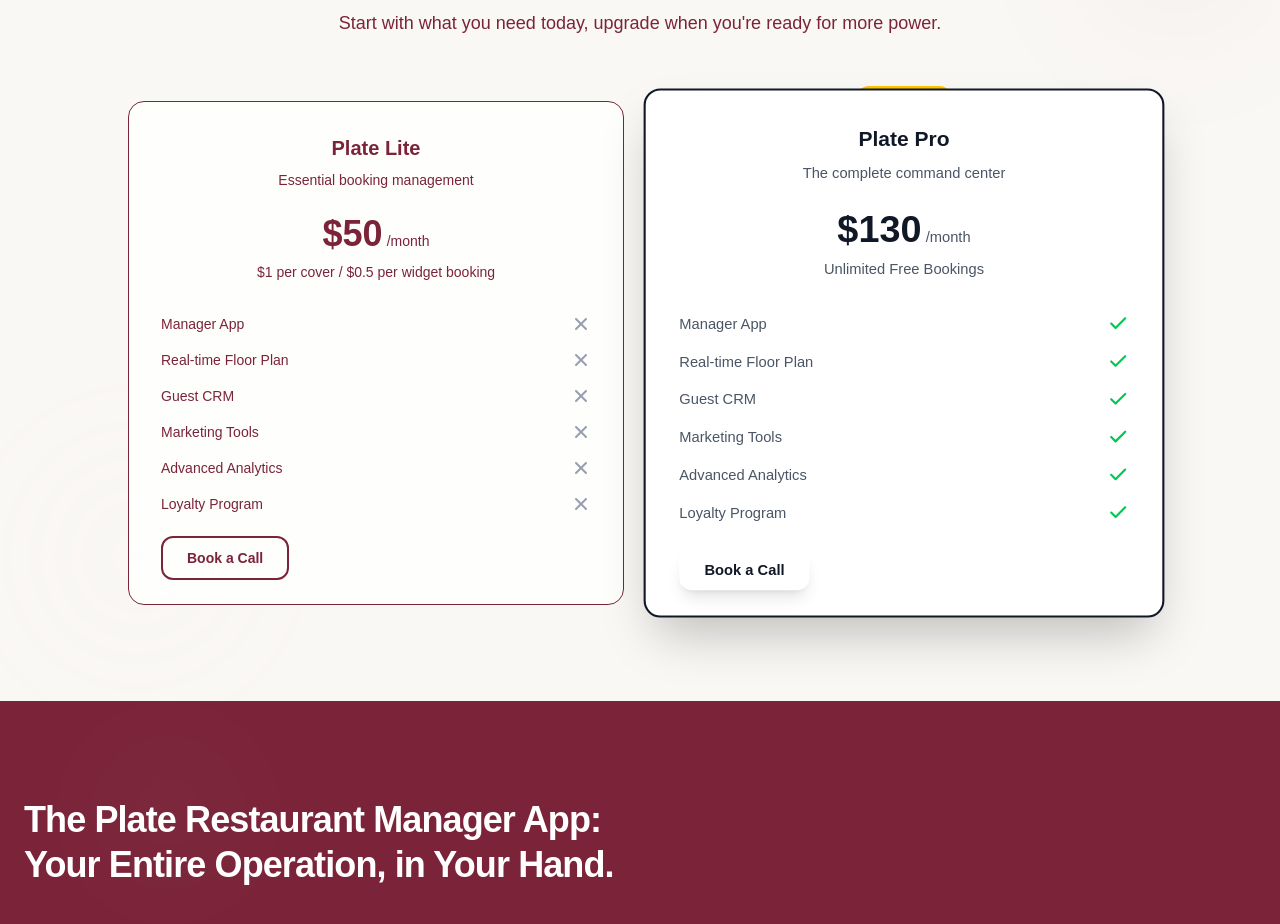
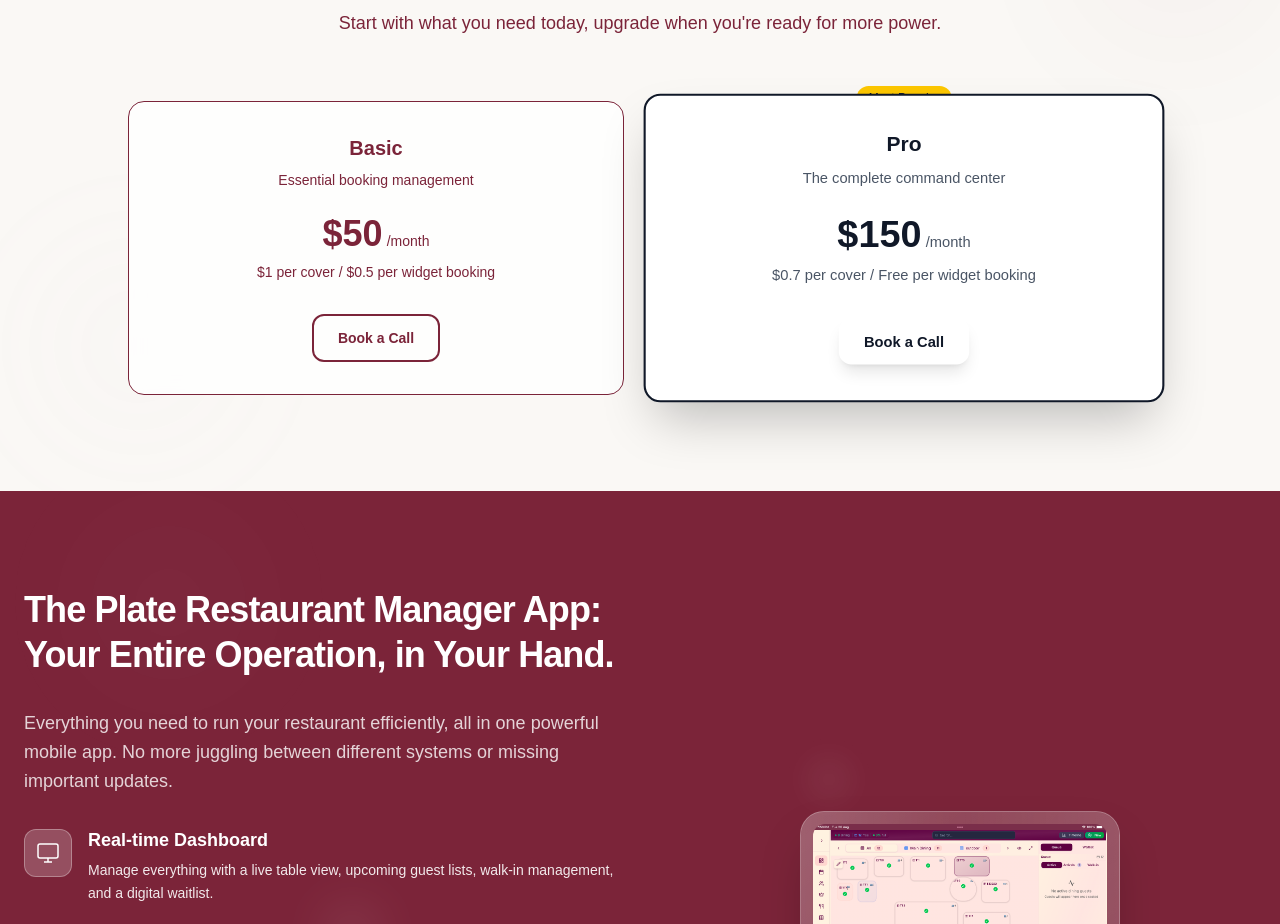
Before and after one commit to qwerty-development/plate-landing-page, a Next.js app: page /restaurant in a window 1280 px wide. Shown: the part 2540-3464 px from the top of the page. Built offline with nearby package versions, Linux system fonts and the light colour scheme.

Commit message:
updated prices

```diff
--- a/app/components/RestaurantPricing.tsx
+++ b/app/components/RestaurantPricing.tsx
@@ -24,7 +24,7 @@ export default function RestaurantPricing() {
 
   const plans = [
     {
-      name: "Plate Lite",
+      name: "Basic",
       bestFor: "Essential booking management",
       monthlyCost: "$50",
       bookingFees: "$1 per cover / $0.5 per widget booking",
@@ -39,10 +39,10 @@ export default function RestaurantPricing() {
       delay: 200,
     },
     {
-      name: "Plate Pro",
+      name: "Pro",
       bestFor: "The complete command center",
-      monthlyCost: "$130",
-      bookingFees: "Unlimited Free Bookings",
+      monthlyCost: "$150",
+      bookingFees: "$0.7 per cover / Free per widget booking",
       features: {
         managerApp: true,
         realTimeFloorplan: true,
@@ -200,7 +200,7 @@ function PricingCard({
   isVisible: boolean;
   delay: number;
 }) {
-  const isPro = name === "Plate Pro";
+  const isPro = name === "Pro";
 
   return (
     <article
@@ -270,7 +270,7 @@ function PricingCard({
         </div>
 
         {/* Features */}
-        <div className="mt-8 space-y-4">
+        <div className="mt-8 hidden space-y-4">
           <FeatureRow
             label="Manager App"
             included={features.managerApp}
@@ -303,12 +303,12 @@ function PricingCard({
           />
         </div>
 
-        <div className="mt-8">
+        <div className="mt-8 flex justify-center">
           <a
             href="https://calendly.com/callryanforhelp/plate-demo"
             target="_blank"
             rel="noopener noreferrer"
-            className={`w-full rounded-xl px-6 py-3 text-sm font-semibold transition-all duration-300 transform hover:scale-105 ${
+            className={`rounded-xl px-6 py-3 text-sm font-semibold transition-all duration-300 transform hover:scale-105 ${
               isPro
                 ? "bg-primary text-primary-foreground hover:bg-primary/90 shadow-lg hover:shadow-xl"
                 : "border-2 border-border text-foreground hover:bg-secondary/20 hover:border-secondary/50"
```
